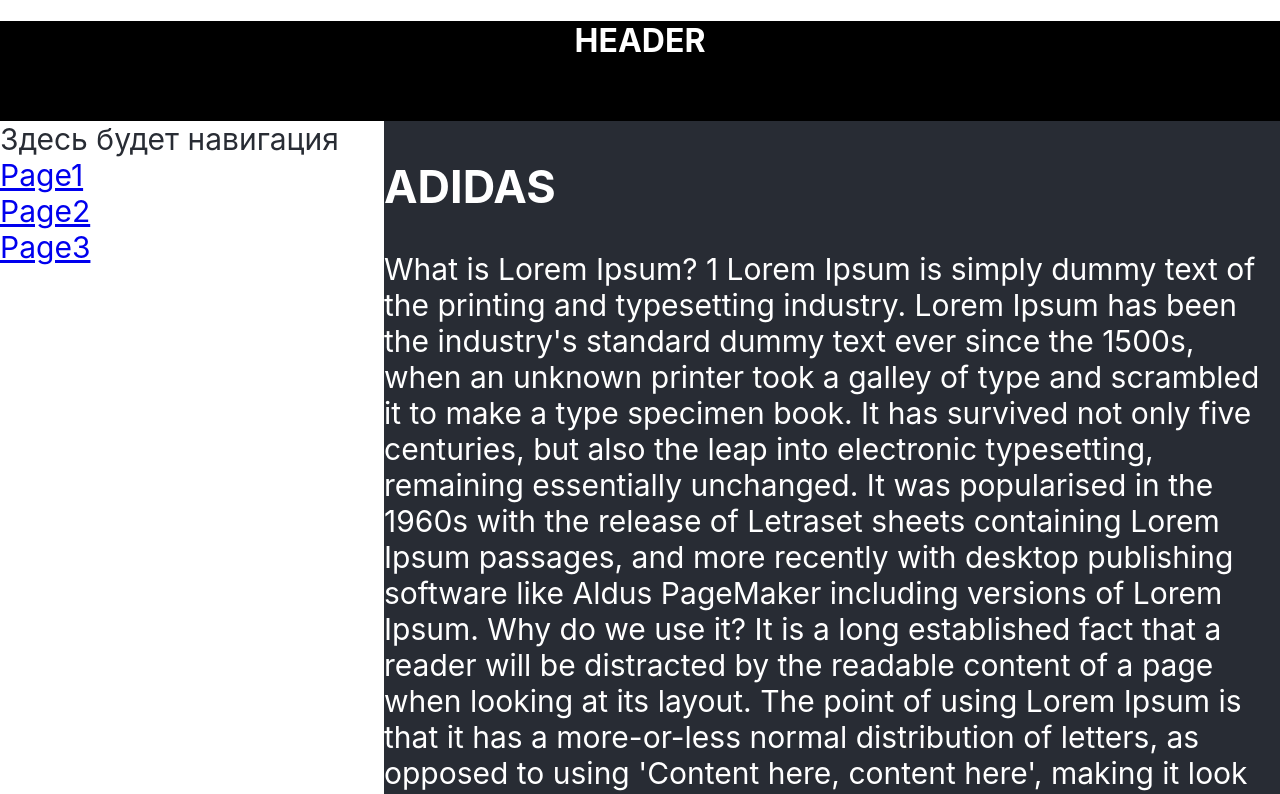
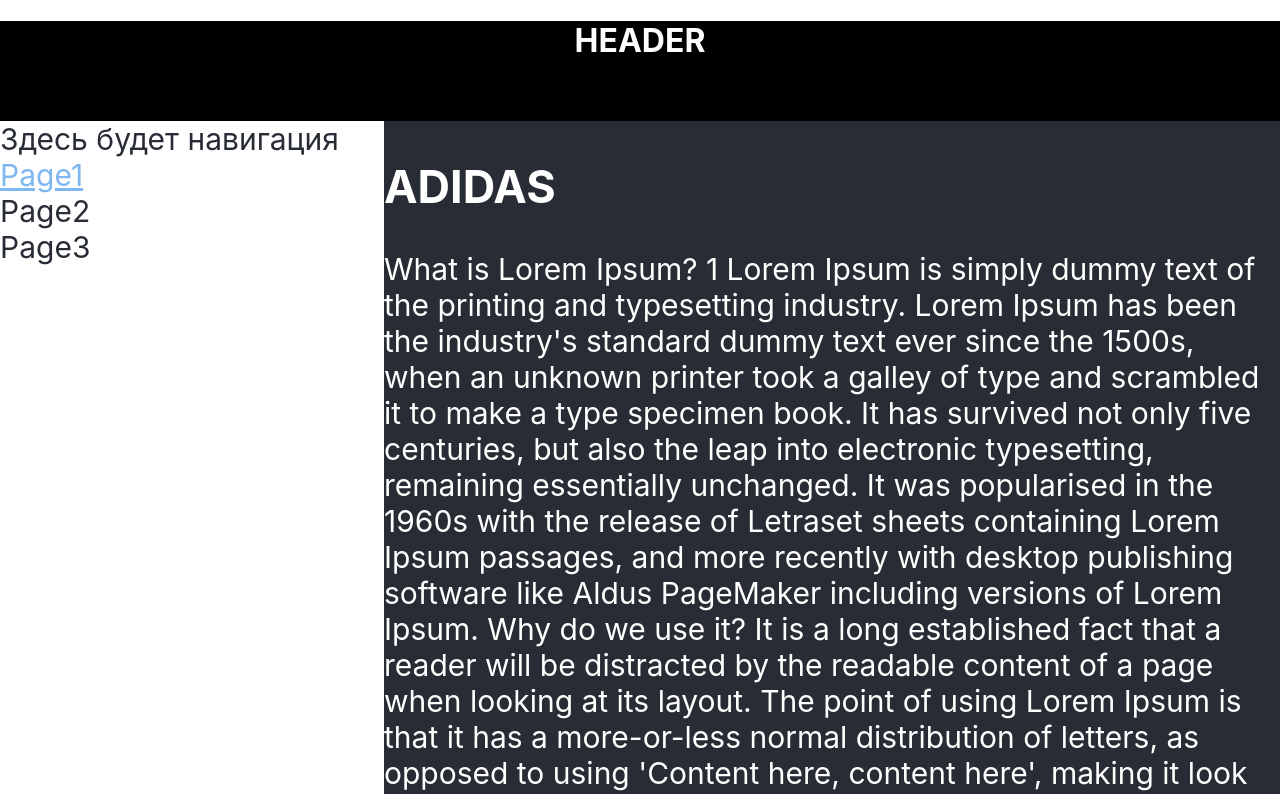
Before and after one commit to Nikolay-Gruzd/MicroTasks, a React (Vite) app: page /page1 in a window 1280 px wide. Shown: the top 794 px of the page. Built offline with nearby package versions, Linux system fonts and the light colour scheme.

Commit message:
MicroTask_sprint-3_1
React router dom - part 2

NavLink with className

```diff
--- a/src/App.tsx
+++ b/src/App.tsx
@@ -12,9 +12,27 @@
             <div className={styles.body}>
                 <div className={styles.nav}>
                     Здесь будет навигация
-                    <div><NavLink to={'/page1'}>Page1</NavLink></div>
-                    <div><NavLink to={'/page2'}>Page2</NavLink></div>
-                    <div><NavLink to={'/page3'}>Page3</NavLink></div>
+                    <div>
+                        <NavLink to={'/page1'}
+                                 className={({isActive})=> isActive ? styles.activeNavLink : styles.navLink}
+                        >
+                            Page1
+                        </NavLink>
+                    </div>
+                    <div>
+                        <NavLink to={'/page2'}
+                                 className={({isActive})=> isActive ? styles.activeNavLink : styles.navLink}
+                        >
+                            Page2
+                        </NavLink>
+                    </div>
+                    <div>
+                        <NavLink to={'/page3'}
+                                 className={({isActive})=> isActive ? styles.activeNavLink : styles.navLink}
+                        >
+                            Page3
+                        </NavLink>
+                    </div>
                 </div>
                 <div className={styles.content}>
                     <Routes>
--- a/src/components/Site.module.css
+++ b/src/components/Site.module.css
@@ -34,3 +34,13 @@
     text-align: center;
     color: white;
 }
+
+.navLink {
+    text-decoration: none;
+    color: #282c34;
+}
+
+.activeNavLink {
+    color: #7fb8f1;
+    text-decoration: underline;
+}
```
